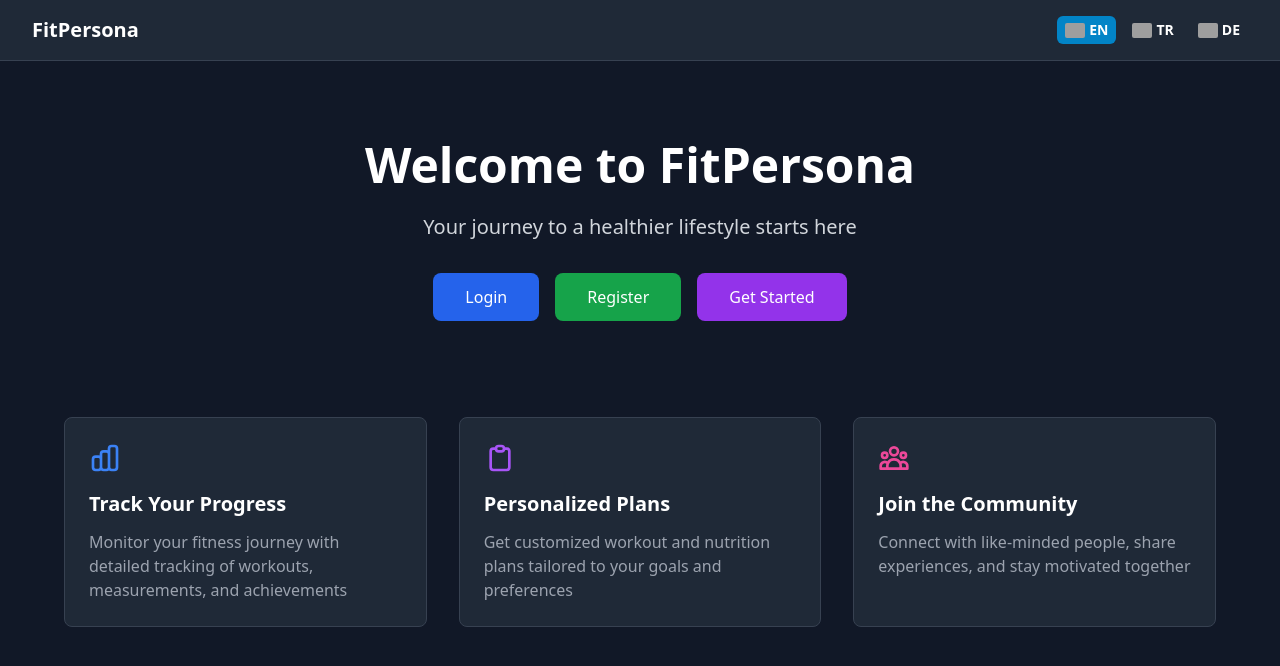
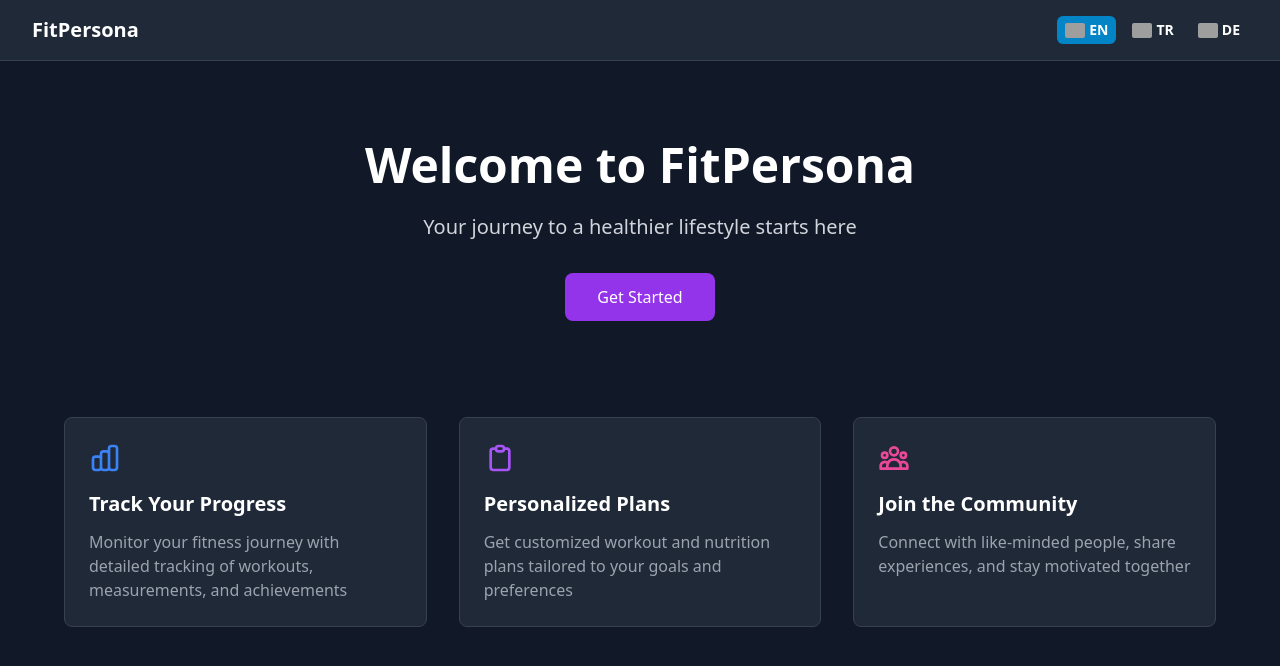
Before and after one commit to kirchhoffing/fitpersona, a Next.js app in the folder apps/web/: page /en in a window 1280 px wide. Shown: the top 666 px of the page. Built offline with nearby package versions, Linux system fonts and the light colour scheme; grey boxes are pictures that could not be loaded.

Commit message:
little button fixes

```diff
--- a/apps/web/src/app/[locale]/page.tsx
+++ b/apps/web/src/app/[locale]/page.tsx
@@ -34,18 +34,6 @@ export default function HomePage() {
           {t('description')}
         </p>
         <div className="flex flex-col sm:flex-row gap-4 justify-center">
-          <button
-            onClick={handleLogin}
-            className="px-8 py-3 bg-blue-600 text-white rounded-lg font-medium hover:bg-blue-700 transition-all duration-300 transform hover:scale-105"
-          >
-            {t('login')}
-          </button>
-          <button
-            onClick={handleRegister}
-            className="px-8 py-3 bg-green-600 text-white rounded-lg font-medium hover:bg-green-700 transition-all duration-300 transform hover:scale-105"
-          >
-            {t('register')}
-          </button>
           <button
             onClick={handleGetStarted}
             className="px-8 py-3 bg-purple-600 text-white rounded-lg font-medium hover:bg-purple-700 transition-all duration-300 transform hover:scale-105"
```
Also changed, not shown: 1 other file (tests, documents, lock files or other folders).
